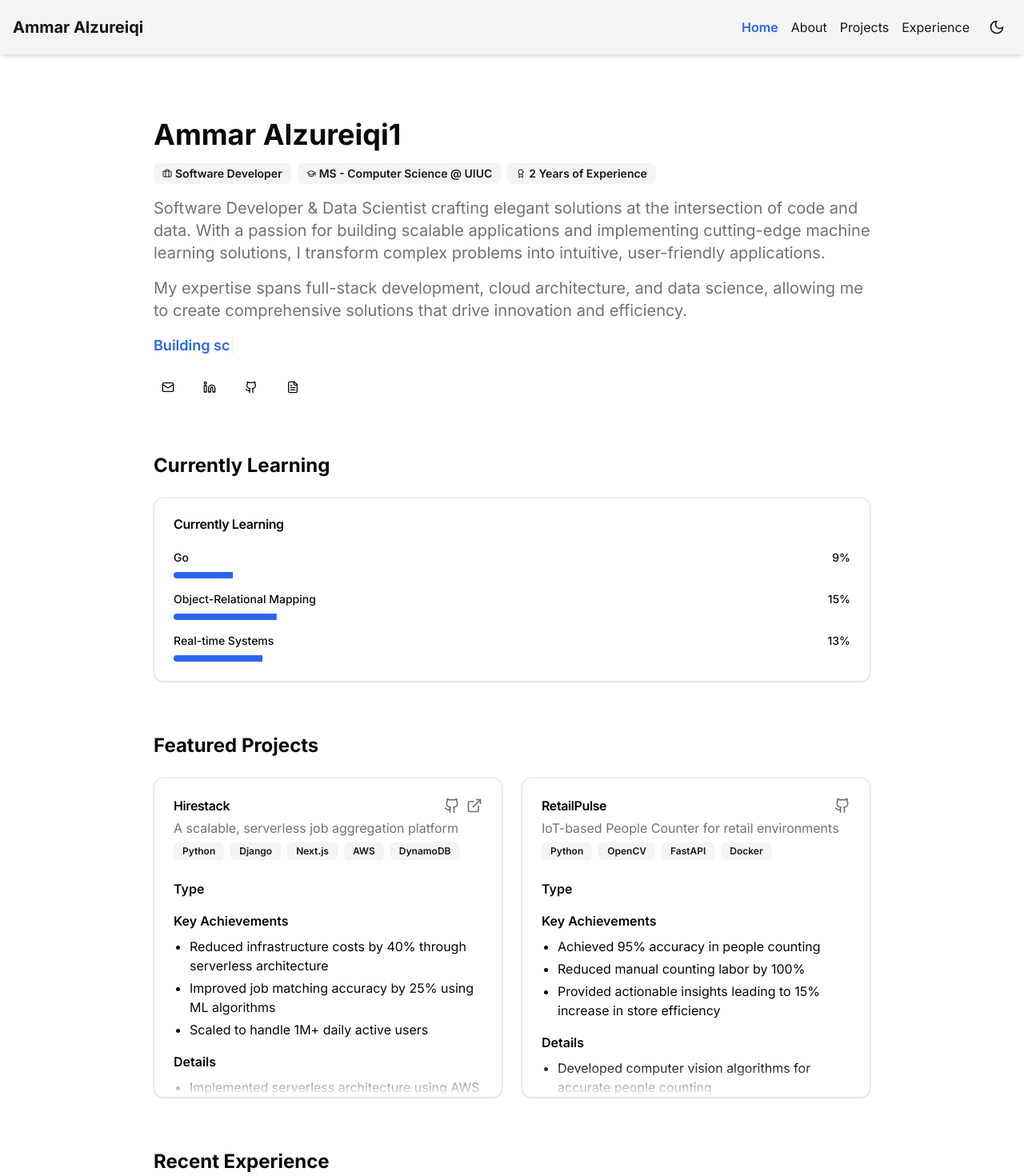
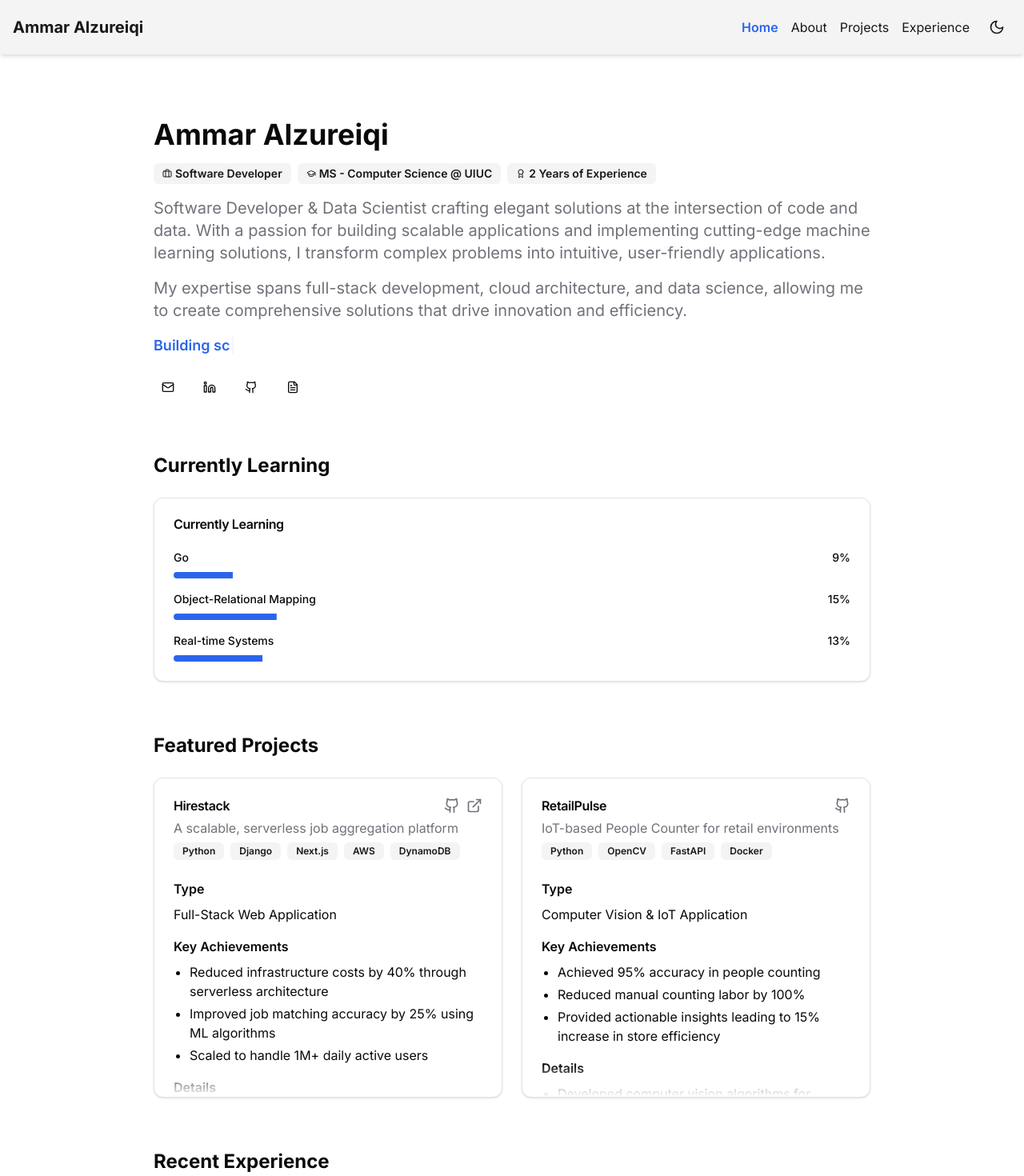
Before and after one commit to AmmarAlzureiqi/ammaralzureiqi.github.io, a Next.js app: page / in a window 1280 px wide. Shown: the top 1470 px of the page at 80% size. Built offline with nearby package versions, Linux system fonts and the light colour scheme.

Commit message:
Update top navigation and light/dark mode

```diff
--- a/app/page.tsx
+++ b/app/page.tsx
@@ -12,7 +12,7 @@ export default function Home() {
   return (
     <div className="max-w-4xl mx-auto space-y-16 py-12">
       <section className="space-y-4">
-        <h1 className="text-4xl font-bold">Ammar Alzureiqi1</h1>
+        <h1 className="text-4xl font-bold">Ammar Alzureiqi</h1>
         <div className="flex flex-wrap gap-2 mb-4">
           <Badge variant="secondary" className="text-sm">
             <Briefcase className="w-3 h-3 mr-1" />
@@ -107,7 +107,7 @@ export default function Home() {
               "Integrated with multiple job board APIs for real-time data aggregation",
               "Implemented user authentication and profile management features",
             ]}
-            role="Lead Developer"
+            type="Full-Stack Web Application"
             achievements={[
               "Reduced infrastructure costs by 40% through serverless architecture",
               "Improved job matching accuracy by 25% using ML algorithms",
@@ -126,7 +126,7 @@ export default function Home() {
               "Integrated with IoT devices for seamless data collection",
               "Containerized application using Docker for easy deployment",
             ]}
-            role="Full-stack Developer & ML Engineer"
+            type="Computer Vision & IoT Application"
             achievements={[
               "Achieved 95% accuracy in people counting",
               "Reduced manual counting labor by 100%",
```
